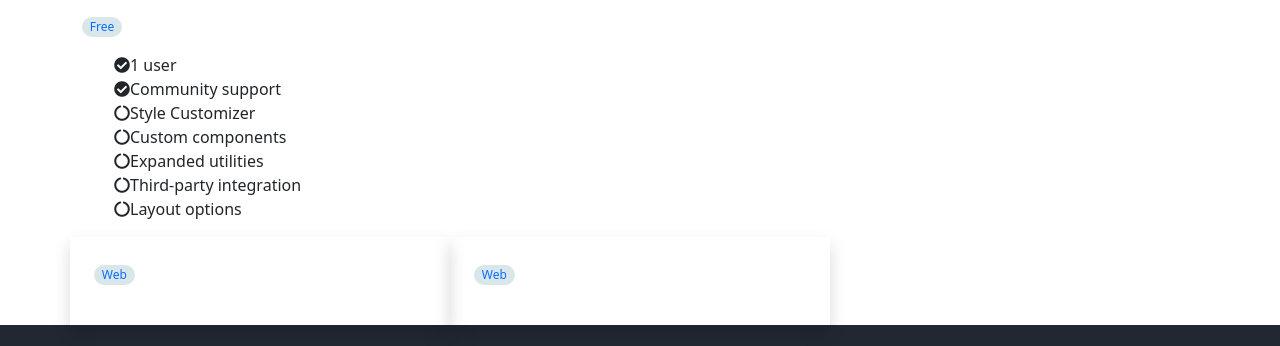
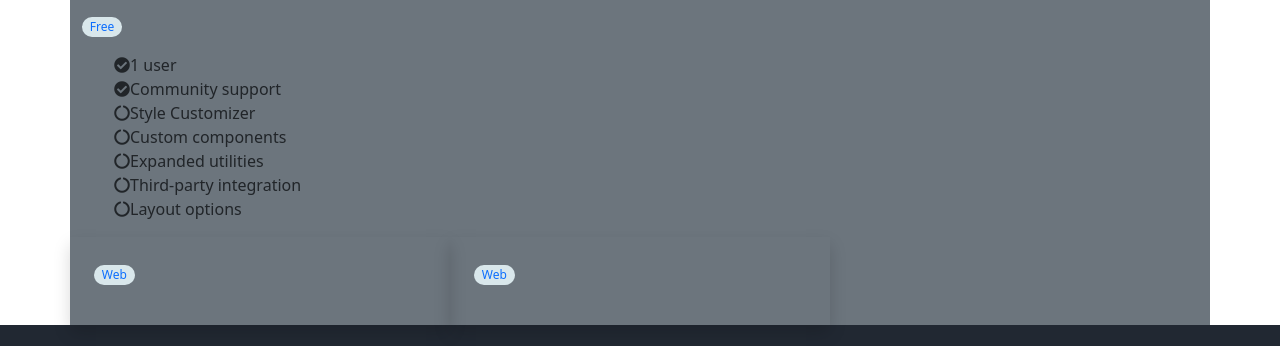
Before and after one commit to aleraiz/Clase5, a plain HTML site: page index.html in a window 1280 px wide. Shown: the part 483-829 px from the top of the page. Drawn offline with nearby package versions, Linux system fonts and the light colour scheme; a small style sheet from the web is missing.

Commit message:
commit prueba

```diff
--- a/index.html
+++ b/index.html
@@ -92,7 +92,7 @@
 
     </section>
     <section class="cards">
-      <div class="container">
+      <div class="container bg-secondary">
         <div class="text-center">
             <h2>Simple Pricing</h2>
             <p>Easy pricing means no surprises</p>
```
